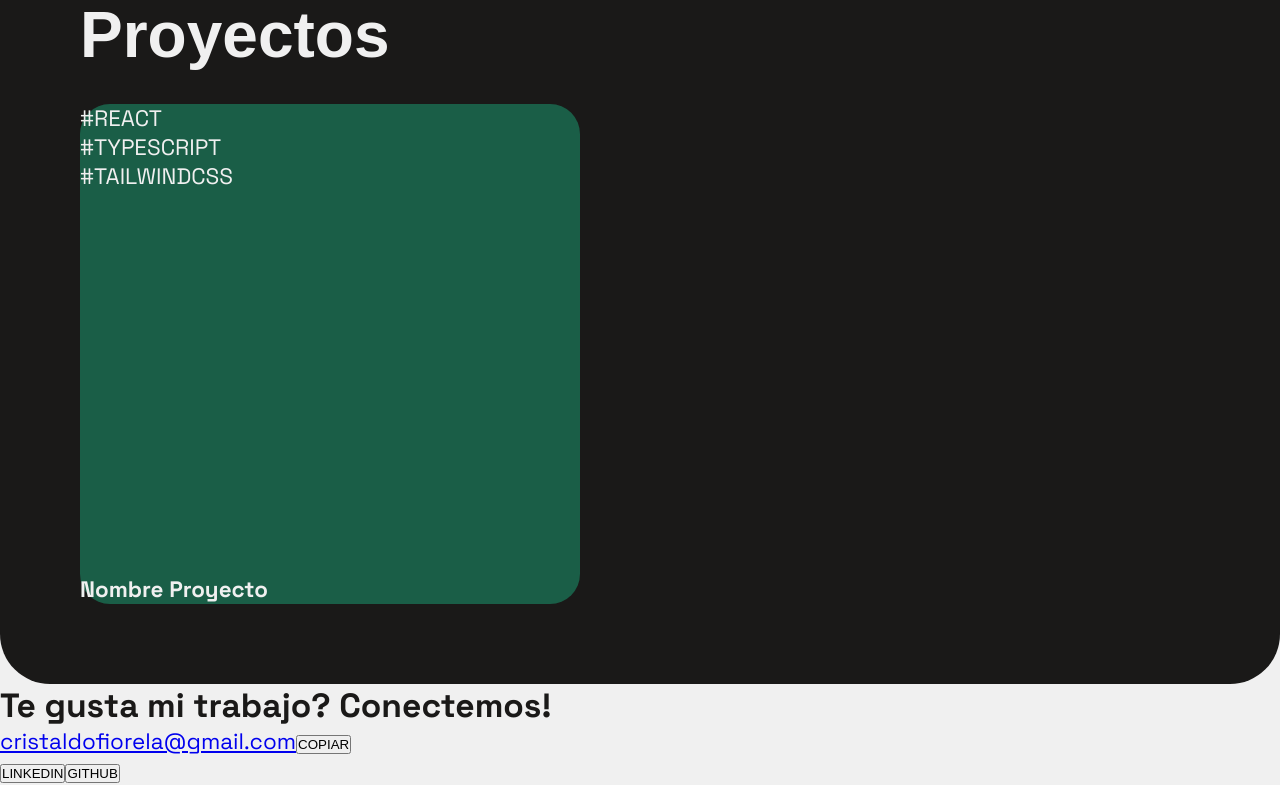
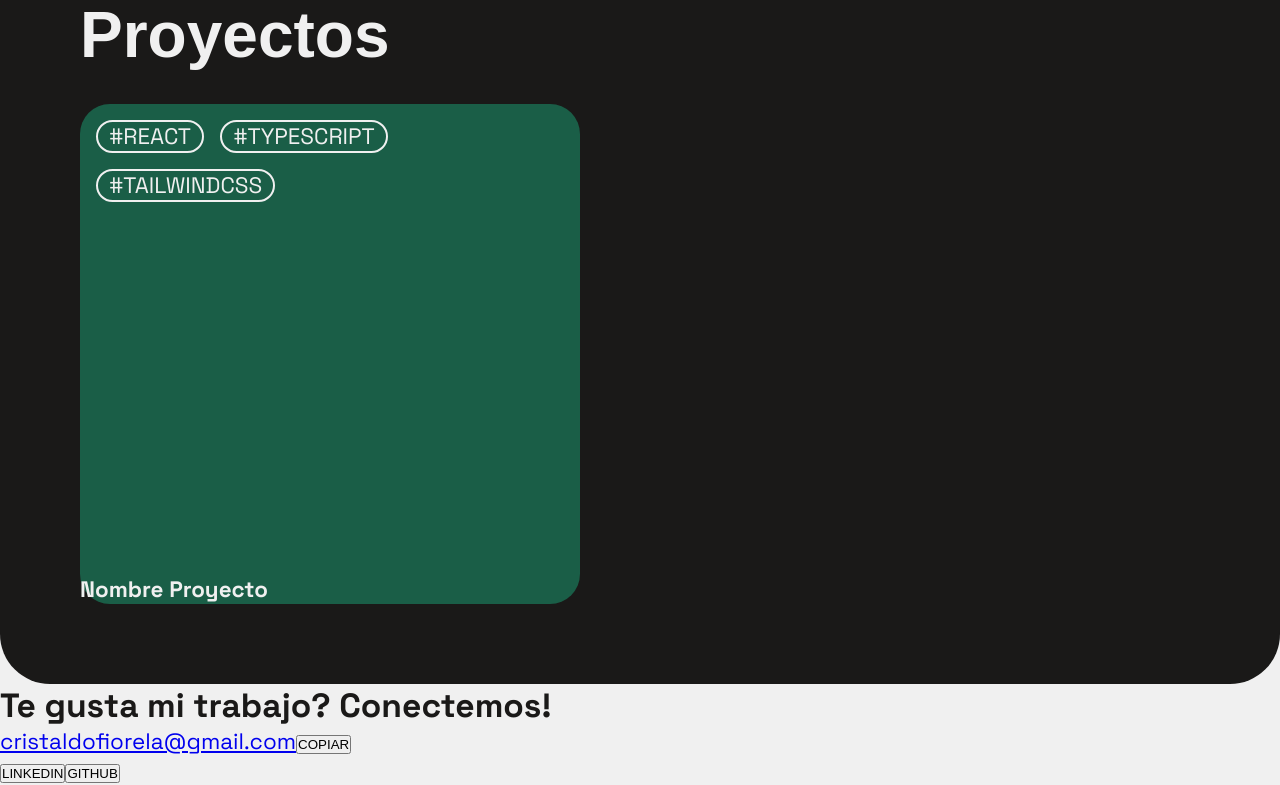
Before and after one commit to Cristaldo-Fiorela/portfolio2024, a React (Vite) app: page / in a window 1280 px wide. Shown: the part 2502-3287 px from the top of the page. Built offline with nearby package versions, Linux system fonts and the light colour scheme; a web font is replaced by a local one.

Commit message:
estilos de tecnologias utilizadas de proyecto

```diff
--- a/src/index.css
+++ b/src/index.css
@@ -260,6 +260,19 @@ section#projects div.project-container {
   width: 500px;
 }
 
+section#projects div.project-container div.tech-tags {
+  display: flex;
+  flex-wrap: wrap;
+  gap: 1rem;
+  padding: 1rem;
+}
+
+section#projects div.project-container div.tech-tags p {
+  border: solid 2px;
+  border-radius: 50px;
+  padding-left: .7rem;
+  padding-right: .7rem;
+}
 
 /* FOOTER */
 
```
